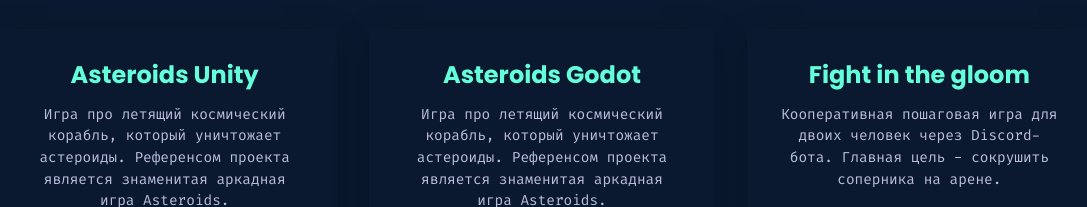
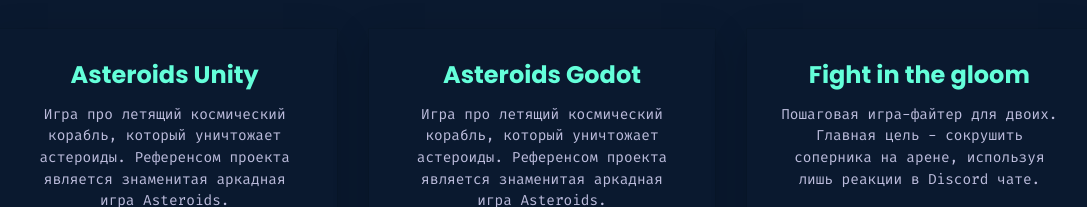
Before and after one commit to av6eev/av6eev.github.io, a plain HTML site: page index.html in a window 1280 px wide. Shown: the part 1169-1376 px from the top of the page, without its empty margins (98-1185 px from the left). Drawn offline with Linux system fonts and the light colour scheme; a web font is replaced by a local one.

Commit message:
chg: project description

```diff
--- a/index.html
+++ b/index.html
@@ -159,7 +159,7 @@
             <div class="project">
                 <h3 class="project__title">Fight in the gloom</h3>
                 <p class="project__description">
-                    Кооперативная пошаговая игра для двоих человек через Discord-бота. Главная цель - сокрушить соперника на арене.
+                    Пошаговая игра-файтер для двоих. Главная цель - сокрушить соперника на арене, используя лишь реакции в Discord чате.
                 </p>
                 <ul class="project__stack">
                     <li class="project__stack-item">C#</li>
```
